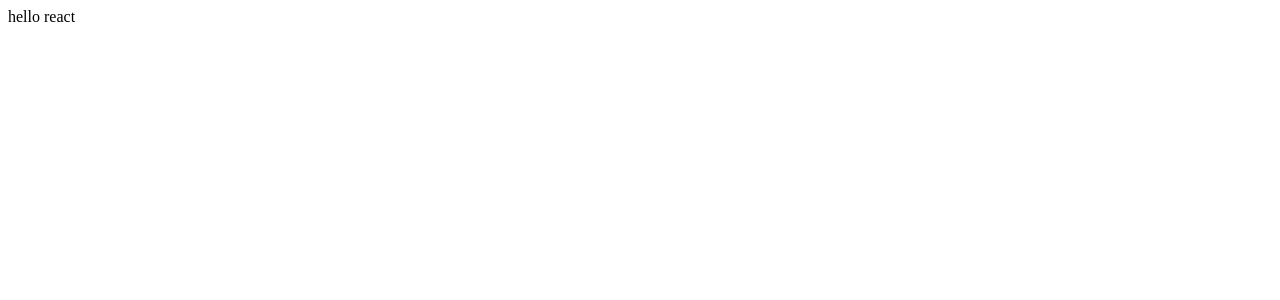
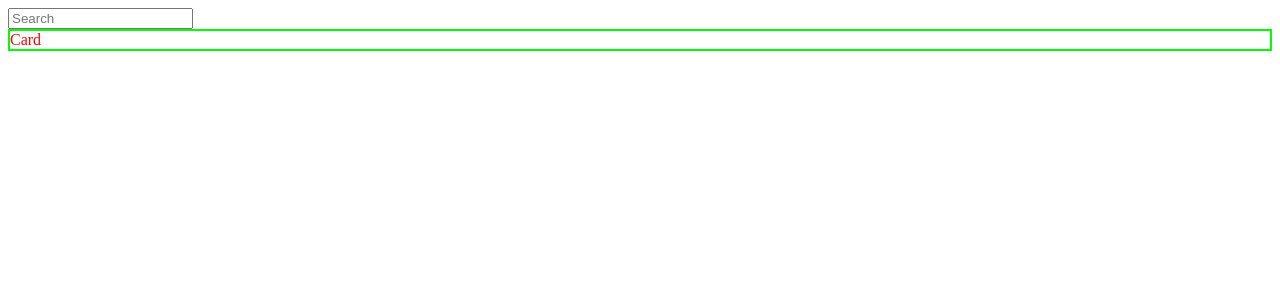
Before and after one commit to kisaragi99/challenge, a React app: page / in a window 1280 px wide. Shown: the top 300 px of the page. Built offline with nearby package versions, Linux system fonts and the light colour scheme.

Commit message:
test commit

```diff
--- a/src/App.jsx
+++ b/src/App.jsx
@@ -1,8 +1,11 @@
 import React from 'react';
+import Searchbar from './components/SearchBar/SearchBar';
+import Card from './components/Card/Card';
 
 const App = () => (
   <>
-    <div>hello react</div>
+    <Searchbar />
+    <Card />
   </>
 );
 
--- /dev/null
+++ b/src/components/Card/Card.css
@@ -0,0 +1,4 @@
+.card{
+    color: red;
+    border: 2px solid lime;
+}
--- /dev/null
+++ b/src/components/Card/Card.jsx
@@ -0,0 +1,10 @@
+import React from 'react';
+import s from './Card.css';
+
+const Card = () => (
+  <>
+    <div className={s.card}>Card</div>
+  </>
+);
+
+export default Card;
--- /dev/null
+++ b/src/components/SearchBar/SearchBar.css
@@ -0,0 +1,3 @@
+.card{
+    color: red;
+}
--- /dev/null
+++ b/src/components/SearchBar/SearchBar.jsx
@@ -0,0 +1,10 @@
+import React from 'react';
+import s from './SearchBar.css';
+
+const Searchbar = () => (
+  <>
+    <input className={s.card} placeholder="Search" />
+  </>
+);
+
+export default Searchbar;
--- a/webpack.config.js
+++ b/webpack.config.js
@@ -12,7 +12,7 @@ const devServer = (isDev) => !isDev ? {} : {
         contentBase: path.join(__dirname, 'public'),
     },
 };
-const esLintPlugin = (isDev) => isDev ? [] : [ new ESLintPlugin({ extensions: ['js'] }) ];
+const esLintPlugin = (isDev) => isDev ? [] : [new ESLintPlugin({ extensions: ['js'] })];
 
 module.exports = ({ development }) => ({
     mode: development ? 'development' : 'production',
@@ -32,14 +32,6 @@ module.exports = ({ development }) => ({
                 type: 'asset/resource',
             },
             {
-                test: /\.css$/i,
-                use: [MiniCssExtractPlugin.loader, 'css-loader'],
-            },
-            {
-                test: /\.s[ac]ss$/i,
-                use: [MiniCssExtractPlugin.loader, 'css-loader', 'sass-loader'],
-            },
-            {
                 test: /\.(js|jsx)$/,
                 exclude: /(node_modules|bower_components)/,
                 use: {
@@ -49,11 +41,16 @@ module.exports = ({ development }) => ({
             {
                 test: /\.css$/,
                 use: [
-                  "style-loader",
+                    {
+                        loader: MiniCssExtractPlugin.loader
+                    },
                     {
                         loader: "css-loader",
                         options: {
-                      modules: true
+                            importLoaders: 1,
+                            modules: {
+                                localIdentName: "[name]__[local]--[hash:base64:5]",
+                            }
                         }
                     }
                 ]
@@ -73,7 +70,7 @@ module.exports = ({ development }) => ({
         new CleanWebpackPlugin({ cleanStaleWebpackAssets: false }),
     ],
     resolve: {
-        extensions: ['.js','.jsx']
+        extensions: ['.js', '.jsx']
     },
     ...devServer(development),
 });
```
Lines whose indentation alone changed are shown as unchanged.
